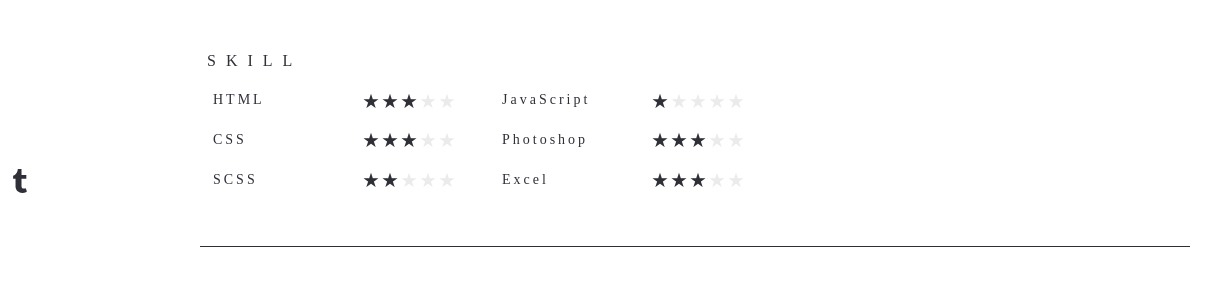
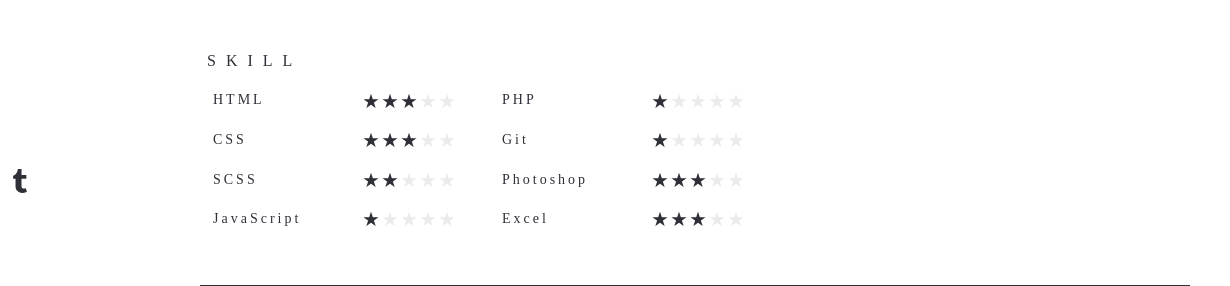
Before and after one commit to swimmyxox/portfolio, a website: page public/about.html in a window 1280 px wide. Shown: the part 586-872 px from the top of the page, 50-1280 px from the left. Before the commit the page ends 833 px from the top, so only its background shows below. Drawn offline with nearby package versions, Linux system fonts and the light colour scheme; a web font is replaced by a local one.

Commit message:
fixed skill

```diff
--- a/public/about.html
+++ b/public/about.html
@@ -84,9 +84,13 @@
               <dd>★★★</dd>
               <dt>SCSS</dt>
               <dd>★★</dd>
+              <dt>JavaScript</dt>
+              <dd>★</dd>
             </dl>
             <dl>
-              <dt>JavaScript</dt>
+              <dt>PHP</dt>
+              <dd>★</dd>
+              <dt>Git</dt>
               <dd>★</dd>
               <dt>Photoshop</dt>
               <dd class="three">★★★</dd>
```
Also changed, not shown: 2 other files.
